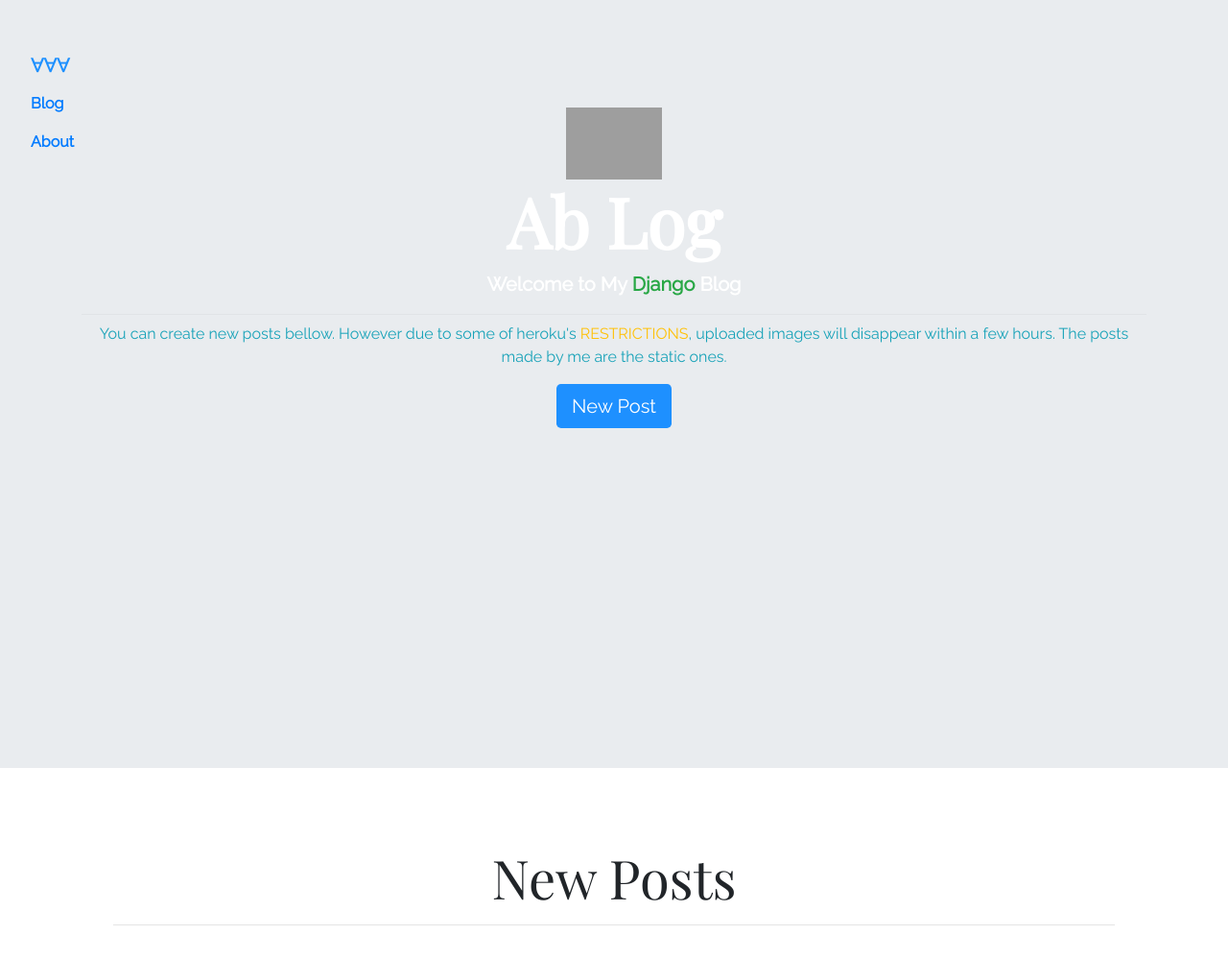
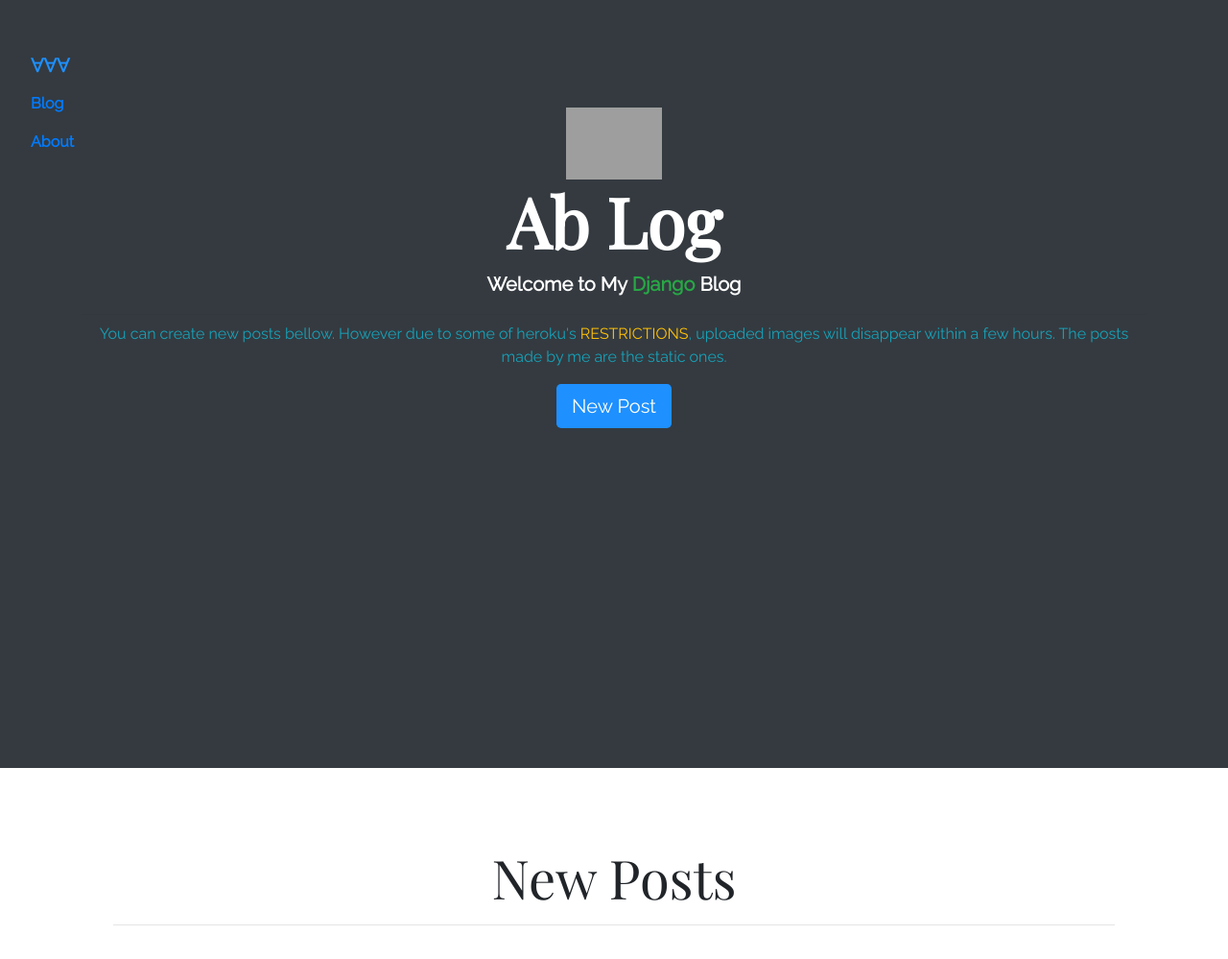
Before and after one commit to SandyAbdullahi/django-blog, a Django app: template templates/pages/home.html in a window 1280 px wide. Shown: the top 999 px of the page at 96% size. Run offline with Django 3.2, Linux system fonts and the light colour scheme; the template is opened without the code that fills it, so the values that code supplies are empty; parts of the project's set-up code (start-up, migrations or seed data) failed here and were passed over; some libraries are stand-ins or nearby versions; grey boxes are pictures that could not be loaded.

Commit message:
change color of jumbotron bg

```diff
--- a/static/css/styles.css
+++ b/static/css/styles.css
@@ -19,6 +19,16 @@ h5 {
     color: dodgerblue !important;
     font-weight: 900;
     transform: rotate(180deg);
+}
+
+.jumbotron {
+    background-color: #343a40!important;
+}
+
+
+
+
+
 }
 
 .jumbotron img {
```
